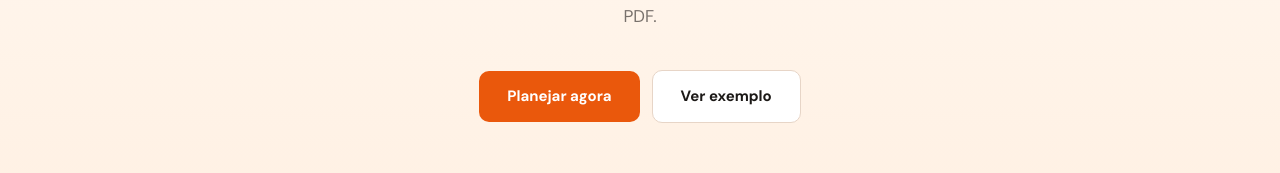
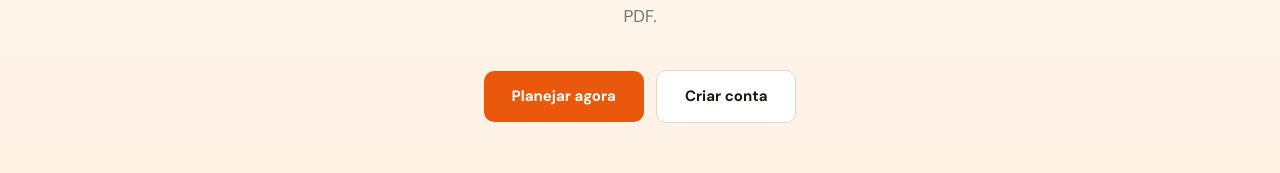
Before and after one commit to matt0liveira/vereda, a React (Vite) app in the folder frontend/: page / in a window 1280 px wide. Shown: the part 381-554 px from the top of the page. Built offline with nearby package versions, Linux system fonts and the light colour scheme; no server answers; the HTML template or start-up script is replaced by a standard one.

Commit message:
fix(ui): handle logout error and fix invalid button-in-link HTML on Landing

```diff
--- a/frontend/src/components/Layout/Navbar.tsx
+++ b/frontend/src/components/Layout/Navbar.tsx
@@ -25,9 +25,13 @@ export function Navbar() {
   const navigate = useNavigate()
 
   async function handleLogout() {
-    await logout()
-    toast.success('Até logo!')
-    navigate('/')
+    try {
+      await logout()
+      toast.success('Até logo!')
+      navigate('/')
+    } catch {
+      toast.error('Erro ao sair. Tente novamente.')
+    }
   }
 
   return (
--- a/frontend/src/pages/Landing.tsx
+++ b/frontend/src/pages/Landing.tsx
@@ -32,15 +32,17 @@ export function Landing() {
         </p>
 
         <div className="flex items-center justify-center gap-3">
-          <Link to="/auth">
-            <button className="rounded-[10px] bg-brand px-7 py-3.5 text-[15px] font-bold text-white transition-colors hover:bg-brand-dark">
-              Planejar agora
-            </button>
+          <Link
+            to="/auth"
+            className="rounded-[10px] bg-brand px-7 py-3.5 text-[15px] font-bold text-white transition-colors hover:bg-brand-dark"
+          >
+            Planejar agora
           </Link>
-          <Link to="/auth">
-            <button className="rounded-[10px] border-[1.5px] border-surface-border bg-surface px-7 py-3.5 text-[15px] font-bold text-content transition-colors hover:border-surface-border-filled">
-              Ver exemplo
-            </button>
+          <Link
+            to="/auth"
+            className="rounded-[10px] border-[1.5px] border-surface-border bg-surface px-7 py-3.5 text-[15px] font-bold text-content transition-colors hover:border-surface-border-filled"
+          >
+            Criar conta
           </Link>
         </div>
       </div>
```
